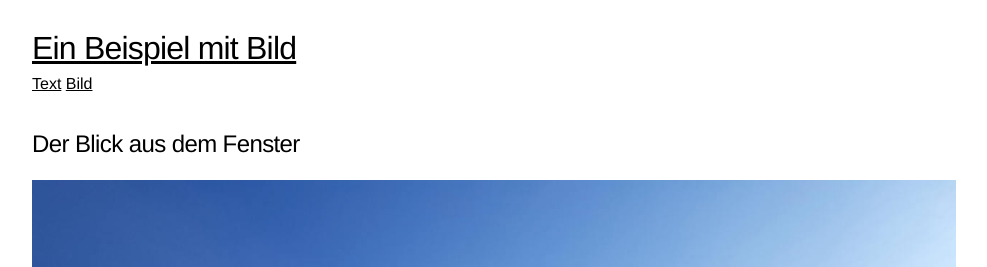
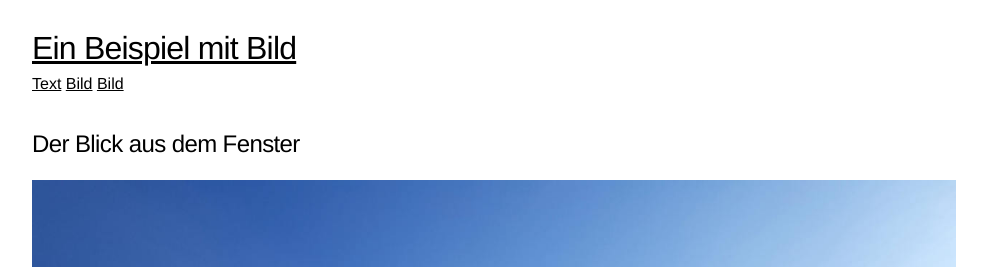
Before and after one commit to Brunikowski/graphs, a Jekyll site: the page built from image.md, in a window 1280 px wide. Shown: the top 267 px of the page, without its empty margins (146-1133 px from the left). Built offline with Jekyll 4.4.1, drawn with Linux system fonts in a browser that asks for light colours; our own code applies the rules of GitHub Pages for plain Markdown files.

Commit message:
Update _nav.html

```diff
--- a/_includes/_nav.html
+++ b/_includes/_nav.html
@@ -4,4 +4,5 @@
     </a>
     <a href="index.html">Text</a>
     <a href="image.html">Bild</a>
+    <a href="kokosseife.html">Bild</a>
 </div>
```
